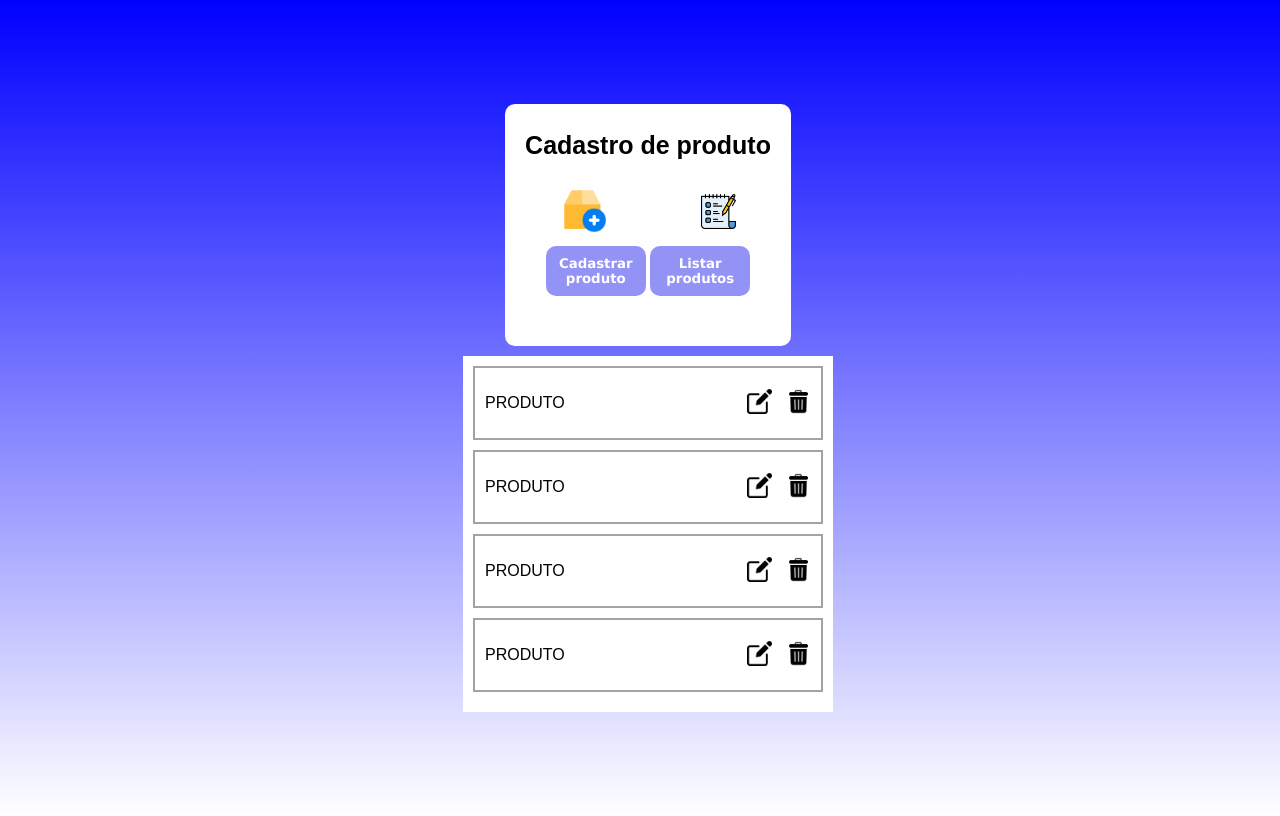
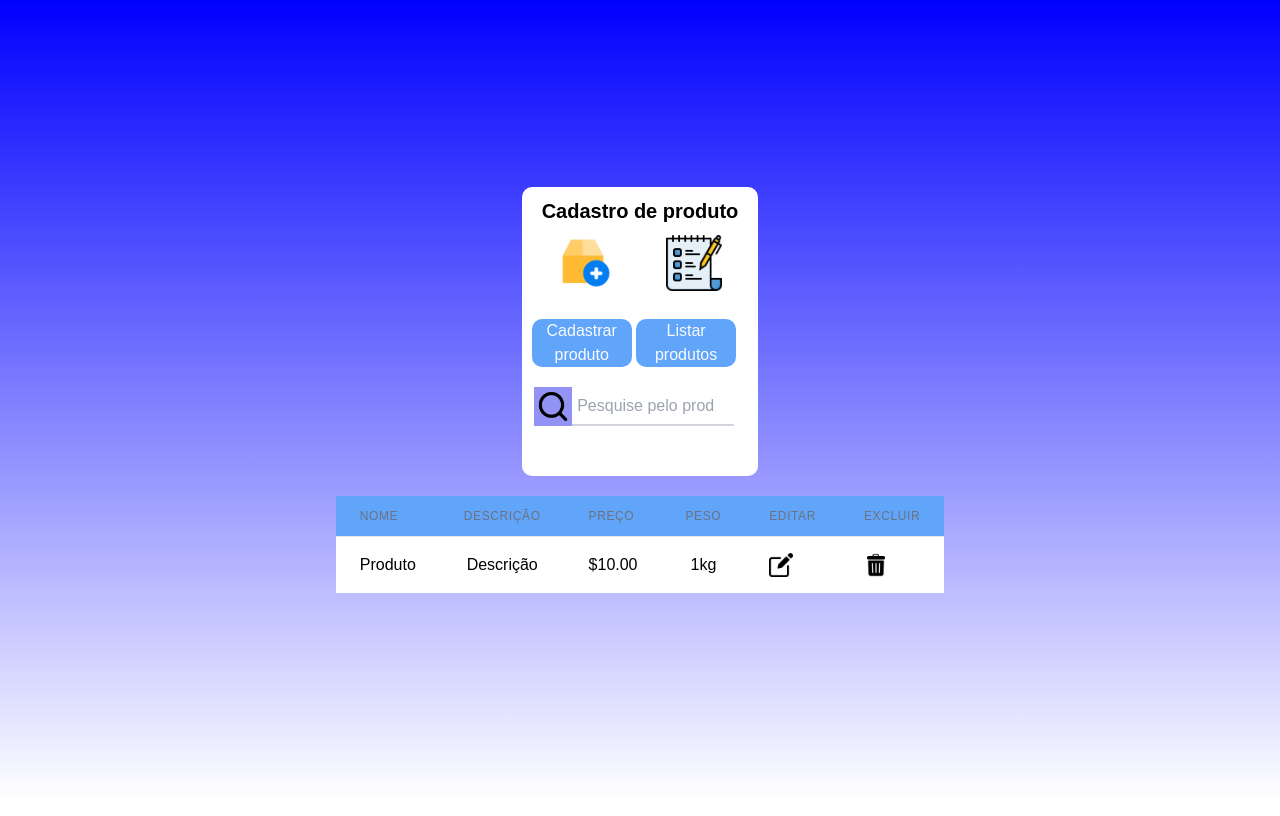
Before and after one commit to eunathan098/FrontBackend, a website: page index.html in a window 1280 px wide. Both pictures are taken after a click on the button "Listar produtos". Drawn offline with nearby package versions, Linux system fonts and the light colour scheme.

Commit message:
ajuste de layout

```diff
--- a/index.html
+++ b/index.html
@@ -3,6 +3,8 @@
   <head>
     <meta charset="UTF-8" />
     <meta name="viewport" content="width=device-width, initial-scale=1.0" />
+    <script src="https://cdn.tailwindcss.com"></script>
+    <link href="./output.css" rel="stylesheet">
     <title>Página em branco</title>
     <style>
       body {
@@ -116,6 +118,32 @@
         transition: 1s;
       }
 
+      .btn-envio{
+        padding: 5px;
+        color: white;
+        background-color: rgb(147, 147, 246);
+      }
+
+      .container-pesquisa-produto{
+        display: flex;
+        width: 200px;
+        text-align: center;
+        background-color: rgb(147, 147, 246);
+        margin-top: 10px;
+      }
+      .pesquisar-produto {
+      padding: 5px;
+      width: 100%;
+      border-top: none;
+      border-right: none;
+      border-left: none;
+      border-bottom: 2px solid #d1d5db;
+    }
+    .pesquisar-produto:focus {
+      border-bottom-color: #3b82f6;
+      outline: none;
+    }
+
       .container-lista-produtos {
         display: none;
         margin-top: 10px;
@@ -138,29 +166,47 @@
         margin-left: 10px;
         cursor: pointer;
       }
+
+      .teste{
+        display: flex;
+        text-align: center;
+        justify-content: center;
+        margin-top: 10px;
+
+      }
     </style>
   </head>
   <body>
     <!-- Container Principal "Cadastro de produtos" -->
-    <div class="container" id="container">
-      <h1>Cadastro de produto</h1>
-      <div class="container-img">
-        <img src="./public/imagens/adicionar-produto.png" alt="" height="50px">
-        <img src="./public/imagens/lista-de-desejos.png" alt="" height="35px">
+    <div class="w-fit container" id="container">
+      <h1 class="font-semibold text-xl">Cadastro de produto</h1>
+      <div class="container-img mb-7">
+        <img class="w-14" src="./imagens/adicionar-produto.png" alt="" height="50px">
+        <img  class="w-14" src="./imagens/lista-de-desejos.png" alt="" height="30px">
       </div>
 
-      <div class="container-cadastro">
+      <div class="container-cadastro w-fit">
         <div class="container-interacoes">
           <div>
-            <button onclick="cadastrarProduto()">Cadastrar produto</button>
-            <button onclick="listarProdutos()">Listar produtos</button>
+            <button class="bg-[#60a5fa] text-[#f8fafc]" onclick="cadastrarProduto()">Cadastrar produto</button>
+            <button class="bg-[#60a5fa]  text-[#f8fafc]" onclick="listarProdutos()">Listar produtos</button><br>
+            <div class="teste">
+
+              <div class="container-pesquisa-produto">
+                <a>
+                  <img class="w-12" src="./imagens/search.png" alt="" onclick="buscarporID()">
+                </a>
+                <input class="pesquisar-produto" type="number" placeholder="Pesquise pelo produto...">
+              </div>
+            </div>
+
           </div>
         </div>
       </div>
     </div>
 
     <!-- Container do cadastro do produto -->
-    <div class="container-products" id="container-products">
+    <div class="container-products " id="container-products">
       <div class="container-fechar">
         <p onclick="fecharcontainer()">X</p>
       </div>
@@ -188,39 +234,35 @@
     </div>
 
     <!-- Container "Listar Produtos" display:none-->
-    <div class="container-lista-products" >
-      <div class="container-lista-produtos" id="container-lista-produtos">
-          <div class="container-icones">
-            <p> PRODUTO </p>
-              <div>
-                <img src="./public/imagens/editar.png" alt="Editar registro" height="25px">
-                <img src="./public/imagens/lixeira-de-reciclagem.png" alt="Excluir registro" height="25px">
-              </div>
-          </div>
+    <div id="container-lista-produtos" class="  hidden w-fit" >
+      <div id="container-lista-produtos">
+        <table class="min-w-full divide-y divide-gray-200 my-5">
+          <thead class="bg-blue-400">
+            <tr>
+              <th class="px-6 py-3 text-left text-xs font-medium text-gray-500 uppercase tracking-wider">Nome</th>
+              <th class="px-6 py-3 text-left text-xs font-medium text-gray-500 uppercase tracking-wider">Descrição</th>
+              <th class="px-6 py-3 text-left text-xs font-medium text-gray-500 uppercase tracking-wider">Preço</th>
+              <th class="px-6 py-3 text-left text-xs font-medium text-gray-500 uppercase tracking-wider">Peso</th>
+              <th class="px-6 py-3 text-left text-xs font-medium text-gray-500 uppercase tracking-wider">editar</th>
+              <th class="px-6 py-3 text-left text-xs font-medium text-gray-500 uppercase tracking-wider">excluir</th>
+            </tr>
+          </thead>
+          <tbody class="bg-white divide-y divide-gray-200">
+            <tr>
+              <td class="px-6 py-4 whitespace-nowrap">Produto</td>
+              <td class="px-6 py-4 whitespace-nowrap">Descrição</td>
+              <td class="px-6 py-4 whitespace-nowrap">$10.00</td>
+              <td class="px-6 py-4 whitespace-nowrap">1kg</td>
 
-          <div class="container-icones">
-            <p> PRODUTO </p>
-              <div>
-                <img src="./public/imagens/editar.png" alt="Editar registro" height="25px">
-                <img src="./public/imagens/lixeira-de-reciclagem.png" alt="Excluir registro" height="25px">
-              </div>
-          </div>
-
-          <div class="container-icones">
-            <p> PRODUTO </p>
-              <div>
-                <img src="./public/imagens/editar.png" alt="Editar registro" height="25px">
-                <img src="./public/imagens/lixeira-de-reciclagem.png" alt="Excluir registro" height="25px">
-              </div>
-          </div>
-
-          <div class="container-icones">
-            <p> PRODUTO </p>
-              <div>
-                <img src="./public/imagens/editar.png" alt="Editar registro" height="25px">
-                <img src="./public/imagens/lixeira-de-reciclagem.png" alt="Excluir registro" height="25px">
-              </div>
-          </div>
+              <td class="px-6 py-4 whitespace-nowrap">
+                <img src="./imagens/editar.png" alt="Editar" class="w-6 h-6">
+              </td>
+              <td class="px-6 py-4 whitespace-nowrap">
+                <img src="./imagens/lixeira-de-reciclagem.png" alt="Excluir" class="w-6 h-6">
+              </td>
+            </tr>
+          </tbody>
+        </table>
       </div>
     </div>
 
@@ -237,9 +279,44 @@
         document.getElementById("container").style.display = "block";
       }
 
-      function editarProduto(id) {
+      async function listarProdutos() {
+        const containerListaProdutos = document.getElementById("container-lista-produtos");
+        containerListaProdutos.style.display = "block"
 
       }
+
+        async function buscarporID(id) {
+        try {
+               const response = await fetch(`/api/products/${id}`, {
+               method: 'GET',
+              headers: {
+              'Content-Type': 'application/json',
+      },
+    });
+
+    if (!response.ok) {
+      throw new Error('Produto não encontrado');
+    }
+
+    const produto = await response.json();
+    console.log(produto);
+
+    // Aqui você pode manipular o DOM para exibir os dados do produto
+    // Por exemplo, preencher campos em um formulário ou exibir em um modal
+    document.getElementById('nomeProduto').innerText = produto.name;
+    document.getElementById('descricaoProduto').innerText = produto.description;
+    // E assim por diante...
+
+  } catch (error) {
+    console.error('Erro ao buscar produto:', error);
+    // Aqui você pode exibir uma mensagem de erro na interface
+    alert('Erro ao buscar produto: ' + error.message);
+  }
+}
+
+buscarProdutoPorId(1); // Substitua pelo ID do produto que deseja buscar
+
+
 
       function excluirProduto(id) {
 
@@ -274,12 +351,6 @@
           alert("Erro ao cadastrar o produto!");
         }
       }
-      function listarProdutos(){
-          let exibirlistaProdutos = document.getElementById("container-lista-produtos")
-          exibirlistaProdutos.style.display = "block"
-
-
-        }
     </script>
   </body>
 </html>
--- /dev/null
+++ b/input.css
@@ -0,0 +1,3 @@
+@tailwind base;
+@tailwind components;
+@tailwind utilities;
--- a/package.json
+++ b/package.json
@@ -4,6 +4,7 @@
   "main": "src/index.ts",
   "license": "MIT",
   "dependencies": {
+    "autoprefixer": "^10.4.20",
     "body-parser": "^1.20.1",
     "class-validator": "^0.13.2",
     "cors": "^2.8.5",
@@ -24,6 +25,7 @@
     "@types/node": "^18.11.9",
     "@types/uuid": "^9.0.0",
     "@types/validator": "^13.7.10",
+    "tailwindcss": "^3.4.10",
     "ts-node-dev": "^2.0.0",
     "typescript": "^4.9.3"
   },
@@ -33,7 +35,8 @@
     "migration:generate": "npm run typeorm -- migration:generate src/migrations/NameOfMigration",
     "migration:run": "npm run typeorm -- migration:run",
     "migration:revert": "npm run typeorm -- migration:revert",
-    "migration:show": "npm run typeorm -- migration:show"
+    "migration:show": "npm run typeorm -- migration:show",
+    "build:css": "npx tailwindcss -i ./tailwind.css -o ./dist/styles/tailwind.css --minify"
   },
   "_moduleAliases": {
     "@": "src"
--- a/src/index.ts
+++ b/src/index.ts
@@ -2,27 +2,30 @@ import "module-alias/register";
 import bodyParser from "body-parser";
 import express, { Request, Response } from "express";
 import cors from "cors";
+import dotenv from "dotenv";
+import path from "path";
+import "@/database/connection";
+import routes from "@/routes";
 
-import dotenv from "dotenv";
 dotenv.config();
 
-import "@/database/connection";
-import routes from "@/routes";
-import path from "path";
+const PORT = process.env.PORT || 8080;
+const app = express();
 
-const PORT = process.env.PORT || 8080;
-
-const app = express();
+// Configurando o diretório de arquivos estáticos
+const publicPath = path.join(__dirname, '../public');
+app.use(express.static(publicPath));
 
 app.get("/", (request: Request, response: Response) => {
   const indexPath = path.join(__dirname, "../index.html");
   return response.sendFile(indexPath);
 });
 
+app.use(cors());
 app.use(bodyParser.json());
-app.use(cors());
+
 app.use(routes);
 
 app.listen(PORT, () => {
-  console.log(`server running in port  ${PORT}`);
+  console.log(`Server running on port ${PORT}`);
 });
--- /dev/null
+++ b/tailwind.config.ts
@@ -0,0 +1,8 @@
+/** @type {import('tailwindcss').Config} */
+module.exports = {
+  content: ["./src/**/*.{html,ts}"],
+  theme: {
+    extend: {},
+  },
+  plugins: [],
+}
```
Also changed, not shown: src/controllers/product.controller.ts (+3 -11 lines), output.css (added), public/imagens/search.png (added), 1 other file.
